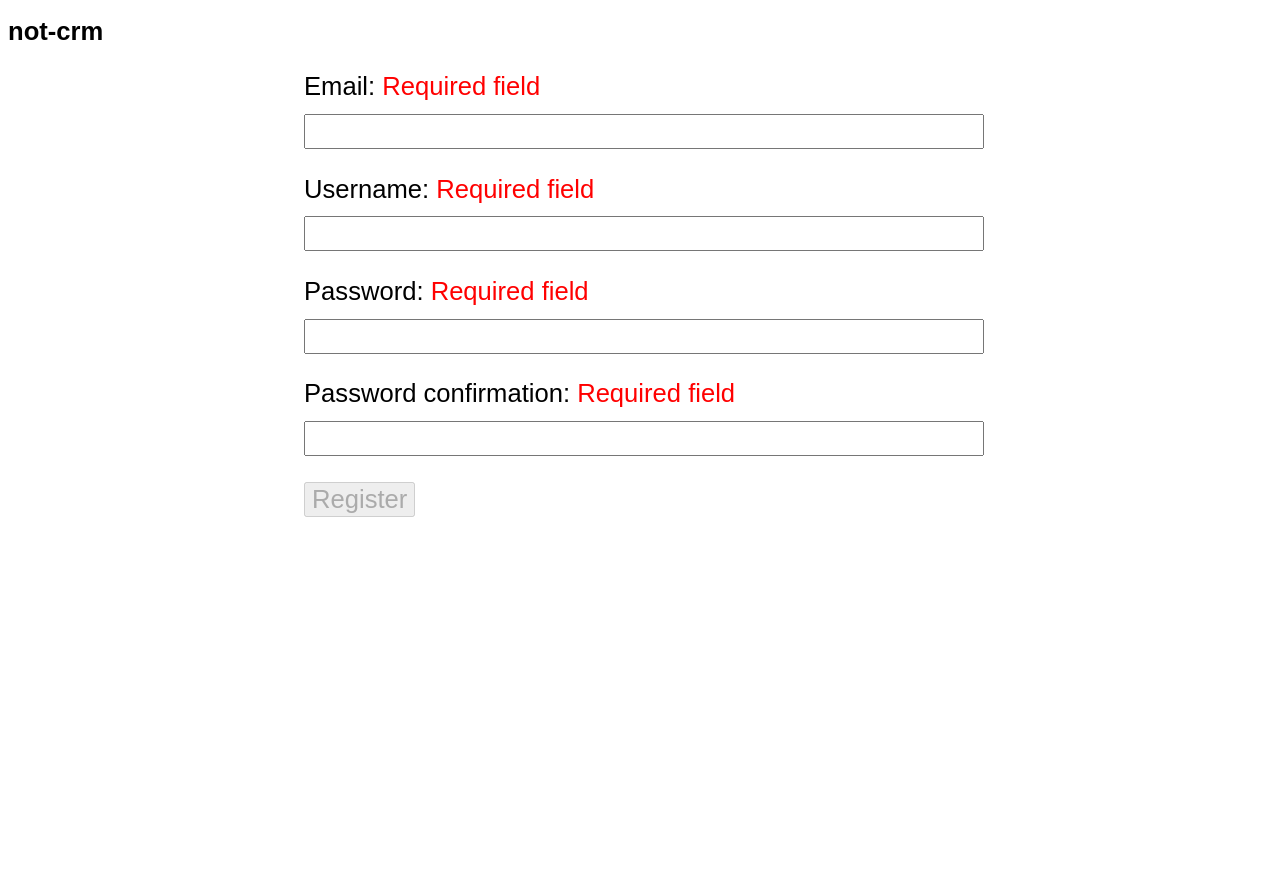
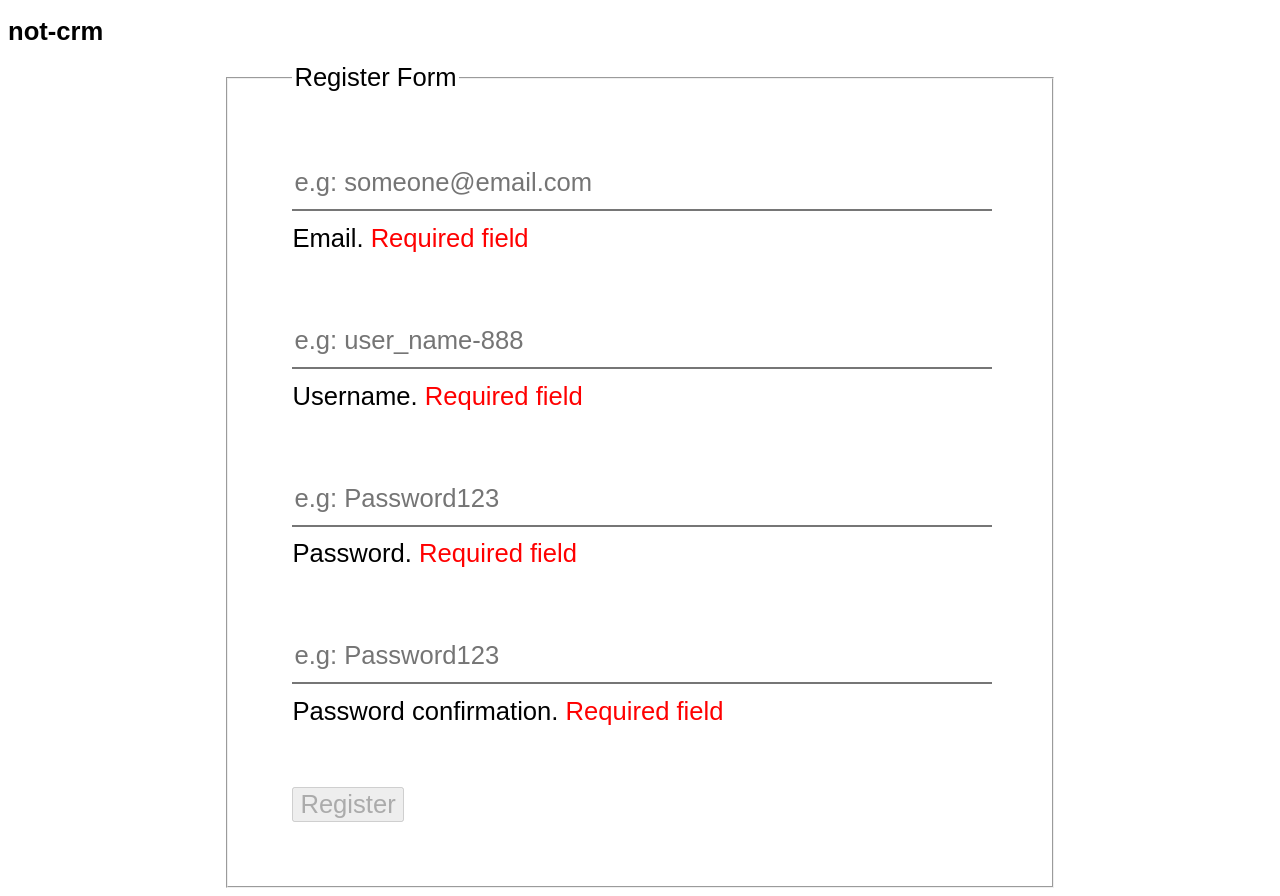
Before and after one commit to shugyoza/not-crm, an Angular app: page /register in a window 1280 px wide. Before the commit the page ends 800 px from the top, so only its background shows below. Built offline with nearby package versions, Linux system fonts and the light colour scheme.

Commit message:
update form layout so that a popped up error message won't shift any inputfield below it

```diff
--- a/src/app/features/register/register.component.html
+++ b/src/app/features/register/register.component.html
@@ -1,51 +1,65 @@
-<fieldset>
-  <form [formGroup]="register" (ngSubmit)="onSubmit()" id="registerForm">
+<form [formGroup]="register" (ngSubmit)="onSubmit()" id="registerForm">
+  <fieldset>
+    <legend>Register Form</legend>
     <div class="label-input">
-      <div>
-        <label id="label-email" for="input-email"> Email: </label>
+      <input
+        id="input-email"
+        type="text"
+        formControlName="email"
+        placeholder="e.g: someone@email.com"
+        required
+      />
+      <div class="label-error-wrapper">
+        <label id="label-email" for="input-email"> Email.</label>
         <span role="alert" class="error">
           {{ email?.errors | errorsMessagePipe: errorMessages.email }}
         </span>
       </div>
-      <input id="input-email" type="text" formControlName="email" required />
     </div>
 
     <div class="label-input">
-      <div>
-        <label id="label-username" for="input-username"> Username: </label>
+      <input
+        id="input-username"
+        type="email"
+        formControlName="username"
+        placeholder="e.g: user_name-888"
+        required
+      />
+      <div class="label-error-wrapper">
+        <label id="label-username" for="input-username"> Username. </label>
         <span role="alert" class="error">
           {{ username?.errors | errorsMessagePipe: errorMessages.username }}
         </span>
       </div>
-
-      <input
-        id="input-username"
-        type="email"
-        formControlName="username"
-        required
-      />
     </div>
 
     <div class="label-input">
-      <div>
-        <label id="label-password" for="input-password"> Password: </label>
+      <input
+        id="input-password"
+        type="password"
+        formControlName="password"
+        placeholder="e.g: Password123"
+        required
+      />
+      <div class="label-error-wrapper">
+        <label id="label-password" for="input-password"> Password. </label>
         <span role="alert" class="error">
           {{ password?.errors | errorsMessagePipe: errorMessages.password }}
         </span>
       </div>
-
-      <input
-        id="input-password"
-        type="password"
-        formControlName="password"
-        required
-      />
     </div>
 
     <div class="label-input">
-      <div>
+      <input
+        id="input-confirmPassword"
+        type="password"
+        formControlName="confirmPassword"
+        placeholder="e.g: Password123"
+        required
+      />
+      <div class="label-error-wrapper">
         <label id="label-confirmPassword" for="input-confirmPassword">
-          Password confirmation:
+          Password confirmation.
         </label>
         <span role="alert" class="error">
           {{
@@ -74,13 +88,6 @@
           }}
         </span>
       </div>
-
-      <input
-        id="input-confirmPassword"
-        type="password"
-        formControlName="confirmPassword"
-        required
-      />
     </div>
 
     <div>
@@ -98,5 +105,5 @@
         Register
       </button>
     </div>
-  </form>
-</fieldset>
+  </fieldset>
+</form>
--- a/src/app/features/register/register.component.scss
+++ b/src/app/features/register/register.component.scss
@@ -6,14 +6,19 @@ span.ok {
   color: green;
 }
 
-form {
+div.label-error-wrapper {
+  height: 2.5em;
+}
+
+fieldset {
+  padding: 2.5em;
   width: 55%;
   display: flex;
   flex-direction: column;
   row-gap: 1em;
 }
 
-fieldset {
+form {
   display: flex;
   justify-content: center;
   border: none;
@@ -21,6 +26,10 @@ fieldset {
 
 input {
   width: 100%;
+  border-top: none;
+  border-left: none;
+  border-right: none;
+  height: 2em;
 }
 
 .label-input {
```
